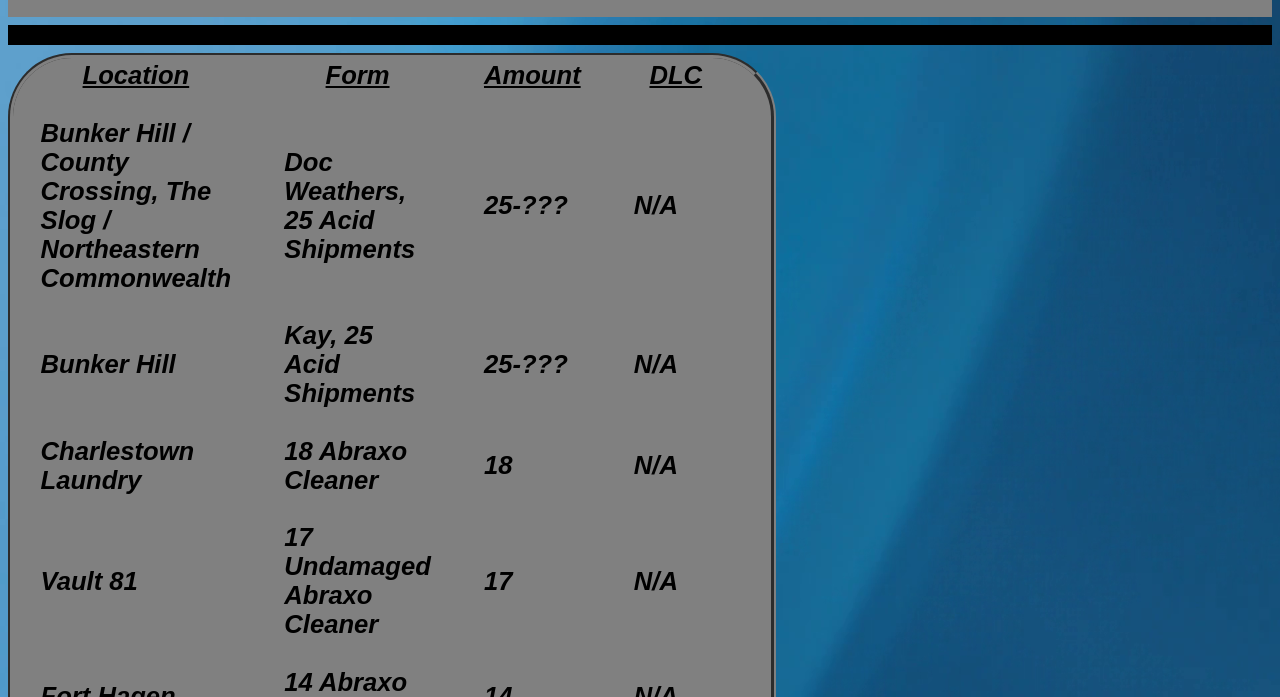
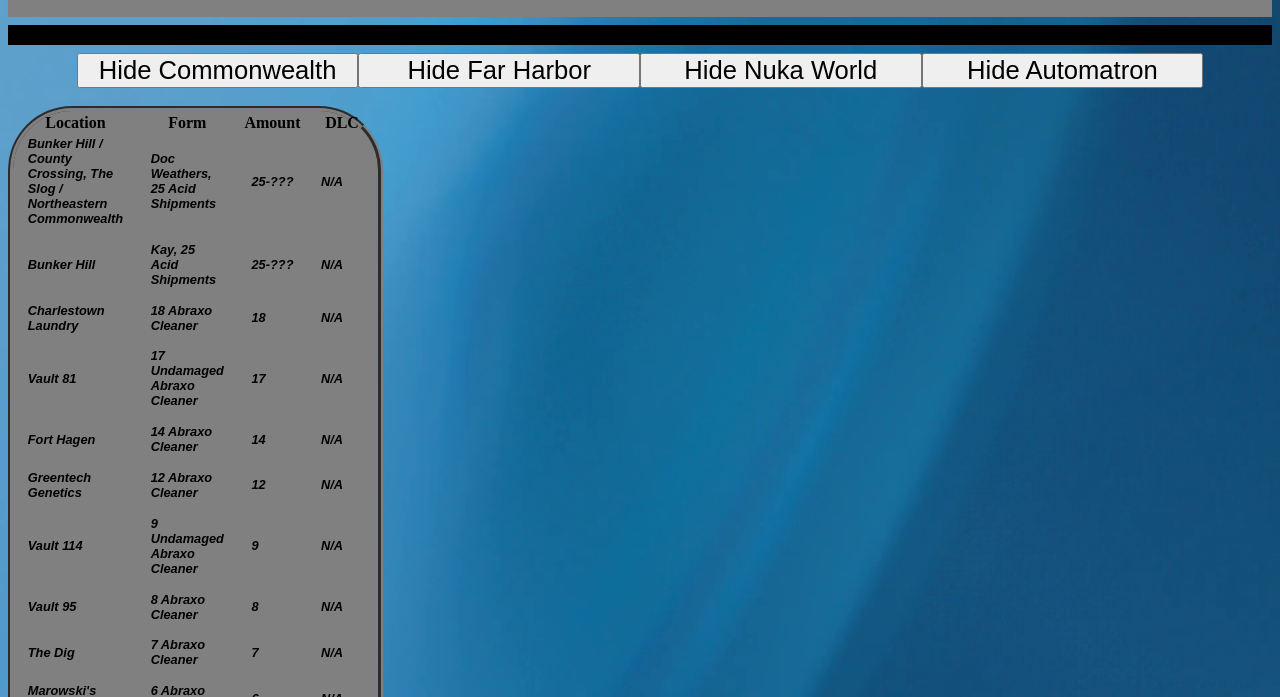
Before and after one commit to bnbinder/bossmaster.github.io, a plain HTML site: page html/Acid.html in a window 1280 px wide. Shown: the part 103-800 px from the top of the page. Drawn offline with Linux system fonts and the light colour scheme.

Commit message:
reorganize folders and start map and sort buttons
thank god for openai, found a map feature that i wouldnt have found on google

```diff
--- a/css and html/css/acid.css
+++ b/css/acid.css
@@ -27,22 +27,22 @@
     font-style: italic;
     text-decoration: underline;
     font-weight: bold;
-    font-size: 2vw;
+    font-size: 1vw;
     width:2vw;
-    padding-bottom: 2vw;
-    padding-left: 2vw;
-    padding-right: 2vw;
+    padding-bottom: 3vw;
+    padding-left: 3vw;
+    padding-right: 3vw;
 }
 
 .textTableText {
     font-family: Arial;
     font-style: italic;
     font-weight: bold;
-    font-size: 2vw;
+    font-size: 1vw;
     width:2vw;
-    padding-bottom: 2vw;
-    padding-left: 2vw;
-    padding-right: 2vw;
+    padding-bottom: 1vw;
+    padding-left: 1vw;
+    padding-right: 1vw;
 }
 
 .TableTab {
@@ -52,5 +52,14 @@
     border-width: thick;
     border-radius: 5vw;
     padding-bottom: 3%;
-    padding-right: 2vw;
 }
+
+.showButton{
+    font-size: 2vw;
+    width: 22vw;
+}
+
+.showButtons{
+justify-content: center;
+display: flex;
+}
--- a/css and html/html/Acid.html
+++ b/html/Acid.html
@@ -11,134 +11,141 @@
             </h1>
         </div>
         <hr style="height:20px;border-width:0;color:black;background-color:black;">
+        <div class = "showButtons">
+            <button onclick="toggleRow('Commonwealth', 'HideCommonwealth')" class = "showButton" id = "HideCommonwealth">Hide Commonwealth</button>
+            <button onclick="toggleRow('FarHarbor', 'HideFarHarbor')" class = "showButton" id = "HideFarHarbor">Hide Far Harbor</button>
+            <button onclick="toggleRow('NukaWorld', 'HideNukaWorld')" class = "showButton" id = "HideNukaWorld">Hide Nuka World</button>
+            <button onclick="toggleRow('Automatron', 'HideAutomatron')" class = "showButton" id = "HideAutomatron">Hide Automatron</button>
+        </div>
+        <br>
         <table class="TableTab">
             <tr class = "TableRow">
-                <th class = "textTableHeader">Location</th>
-                <th class = "textTableHeader">Form</th>
-                <th class = "textTableHeader">Amount</th>
-                <th class = "textTableHeader">DLC</th>
+                <th class = "textTableHeaderLocation">Location</th>
+                <th class = "textTableHeaderForm">Form</th>
+                <th class = "textTableHeaderAmount">Amount</th>
+                <th class = "textTableHeaderDLC">DLC</th>
             </tr>
-            <tr>
+            <tr id = "Commonwealth">
                 <td class = "textTableText">Bunker Hill / County Crossing, The Slog / Northeastern Commonwealth</td>
                 <td class = "textTableText">Doc Weathers, 25 Acid Shipments</td>
                 <td class = "textTableText">25-???</td>
                 <td class = "textTableText">N/A</td>
             </tr>
-            <tr>
+            <tr id = "Commonwealth">
                 <td class = "textTableText">Bunker Hill</td>
                 <td class = "textTableText">Kay, 25 Acid Shipments</td>
                 <td class = "textTableText">25-???</td>
                 <td class = "textTableText">N/A</td>
             </tr>
-            <tr>
+            <tr id = "Commonwealth">
                 <td class = "textTableText">Charlestown Laundry</td>
                 <td class = "textTableText">18 Abraxo Cleaner</td>
                 <td class = "textTableText">18</td>
                 <td class = "textTableText">N/A</td>
             </tr>
-            <tr>
+            <tr id = "Commonwealth">
                 <td class = "textTableText">Vault 81</td>
                 <td class = "textTableText">17 Undamaged Abraxo Cleaner</td>
                 <td class = "textTableText">17</td>
                 <td class = "textTableText">N/A</td>
             </tr>
-            <tr>
+            <tr id = "Commonwealth">
                 <td class = "textTableText">Fort Hagen</td>
                 <td class = "textTableText">14 Abraxo Cleaner</td>
                 <td class = "textTableText">14</td>
                 <td class = "textTableText">N/A</td>
             </tr>
-            <tr>
+            <tr id = "Commonwealth">
                 <td class = "textTableText">Greentech Genetics</td>
                 <td class = "textTableText">12 Abraxo Cleaner</td>
                 <td class = "textTableText">12</td>
                 <td class = "textTableText">N/A</td>
             </tr>
-            <tr>
+            <tr id = "Commonwealth">
                 <td class = "textTableText">Vault 114</td>
                 <td class = "textTableText">9 Undamaged Abraxo Cleaner</td>
                 <td class = "textTableText">9</td>
                 <td class = "textTableText">N/A</td>
             </tr>
-            <tr>
+            <tr id = "Commonwealth">
                 <td class = "textTableText">Vault 95</td>
                 <td class = "textTableText">8 Abraxo Cleaner</td>
                 <td class = "textTableText">8</td>
                 <td class = "textTableText">N/A</td>
             </tr>
-            <tr>
+            <tr id = "Commonwealth">
                 <td class = "textTableText">The Dig</td>
                 <td class = "textTableText">7 Abraxo Cleaner</td>
                 <td class = "textTableText">7</td>
                 <td class = "textTableText">N/A</td>
             </tr>
-            <tr>
+            <tr id = "Commonwealth">
                 <td class = "textTableText">Marowski's Chem Lab</td>
                 <td class = "textTableText">6 Abraxo Cleaner</td>
                 <td class = "textTableText">6</td>
                 <td class = "textTableText">N/A</td>
             </tr>
-            <tr>
+            <tr id = "FarHarbor">
                 <td class = "textTableText">Vault 118</td>
                 <td class = "textTableText">3 Undamaged Abraxo Cleaner</td>
                 <td class = "textTableText">3</td>
                 <td class = "textTableText">Far Harbor</td>
             </tr>
-            <tr>
+            <tr id = "Commonwealth">
                 <td class = "textTableText">Poseidon Energy</td>
                 <td class = "textTableText">2 Abraxo Cleaner Industrial Grade</td>
                 <td class = "textTableText">4</td>
                 <td class = "textTableText">N/A</td>
             </tr>
-            <tr>
+            <tr id = "Commonwealth">
                 <td class = "textTableText">Poseidon Energy</td>
                 <td class = "textTableText">2 Abraxo Cleaner Industrial Grade</td>
                 <td class = "textTableText">4</td>
                 <td class = "textTableText">N/A</td>
             </tr>
-            <tr>
+            <tr id = "Commonwealth">
                 <td class = "textTableText">Parsons State Insane Asylum</td>
                 <td class = "textTableText">2 Abraxo Cleaner Industrial Grade</td>
                 <td class = "textTableText">4</td>
                 <td class = "textTableText">N/A</td>
             </tr>
-            <tr>
+            <tr id = "Commonwealth">
                 <td class = "textTableText">West Roxbury Station</td>
                 <td class = "textTableText">2 Abraxo Cleaner Industrial Grade</td>
                 <td class = "textTableText">4</td>
                 <td class = "textTableText">N/A</td>
             </tr>
-            <tr>
+            <tr id = "Commonwealth">
                 <td class = "textTableText">Faneuil Hall</td>
                 <td class = "textTableText">1 Abraxo Cleaner Industrial Grade</td>
                 <td class = "textTableText">2</td>
                 <td class = "textTableText">N/A</td>
             </tr>
-            <tr>
+            <tr id = "Commonwealth">
                 <td class = "textTableText">Sandy Coves Convalescent Home</td>
                 <td class = "textTableText">1 Abraxo Cleaner Industrial Grade</td>
                 <td class = "textTableText">2</td>
                 <td class = "textTableText">N/A</td>
             </tr>
-            <tr>
+            <tr id = "Commonwealth">
                 <td class = "textTableText">Cambridge Campus Diner</td>
                 <td class = "textTableText">1 Abraxo Cleaner Industrial Grade</td>
                 <td class = "textTableText">2</td>
                 <td class = "textTableText">N/A</td>
             </tr>
-            <tr>
+            <tr id = "Commonwealth">
                 <td class = "textTableText">Red Rocket West Of Quincy</td>
                 <td class = "textTableText">1 Abraxo Cleaner Industrial Grade</td>
                 <td class = "textTableText">2</td>
                 <td class = "textTableText">N/A</td>
             </tr>
-            <tr>
+            <tr id = "Commonwealth">
                 <td class = "textTableText">Suffolk County Charter School</td>
                 <td class = "textTableText">1 Abraxo Cleaner Industrial Grade</td>
                 <td class = "textTableText">2</td>
                 <td class = "textTableText">N/A</td>
             </tr>
-            <tr>
+            <tr id = "Commonwealth">
                 <td class = "textTableText">Super Duper Mart</td>
                 <td class = "textTableText">1 Abraxo Cleaner Industrial Grade</td>
                 <td class = "textTableText">2</td>
@@ -147,4 +154,6 @@
         </table>
         </div>
     </body>
+
+    <script src="../javascript/acid.js"></script>
 </html>
--- /dev/null
+++ b/javascript/acid.js
@@ -0,0 +1,24 @@
+function toggleRow(rowId, buttonId) {
+
+    var rows = document.querySelectorAll("#"+rowId);
+    var button = document.getElementById(buttonId);
+    for(i = 0; i < rows.length; i++)
+    {
+        if (rows[i].style.display === "none")
+        {
+            rows[i].style.display = "";
+        }
+        else
+        {
+            rows[i].style.display = "none";
+        }
+    }
+    if(button.innerHTML.substring(0,4) === "Hide")
+    {
+        button.innerHTML = "Show" + button.innerHTML.substring(4);
+    }
+    else
+    {
+        button.innerHTML = "Hide" + button.innerHTML.substring(4);
+    }
+}
--- /dev/null
+++ b/javascript/index.js
@@ -0,0 +1,5 @@
+function doForm () {
+    var data = $('form').serialize();
+    window.location.href = "../html/" + data.substring(5) + ".html";
+    return false;
+  }
```
Also changed, not shown: css and html/html/test.html (deleted, +0 -26 lines), html/index.html (renamed from css and html/html/index.html, +1 -7 lines), html/test.html (added, +18 -0 lines), css/aboutMe.css (renamed from css and html/css/aboutMe.css), css/style.css (renamed from css and html/css/style.css), css/test.css (renamed from css and html/css/test.css), html/AboutMe.html (renamed from css and html/html/AboutMe.html), images/back.png (renamed from css and html/images/back.png), images/filler.png (renamed from css and html/images/filler.png), images/filler2.png (renamed from css and html/images/filler2.png).
